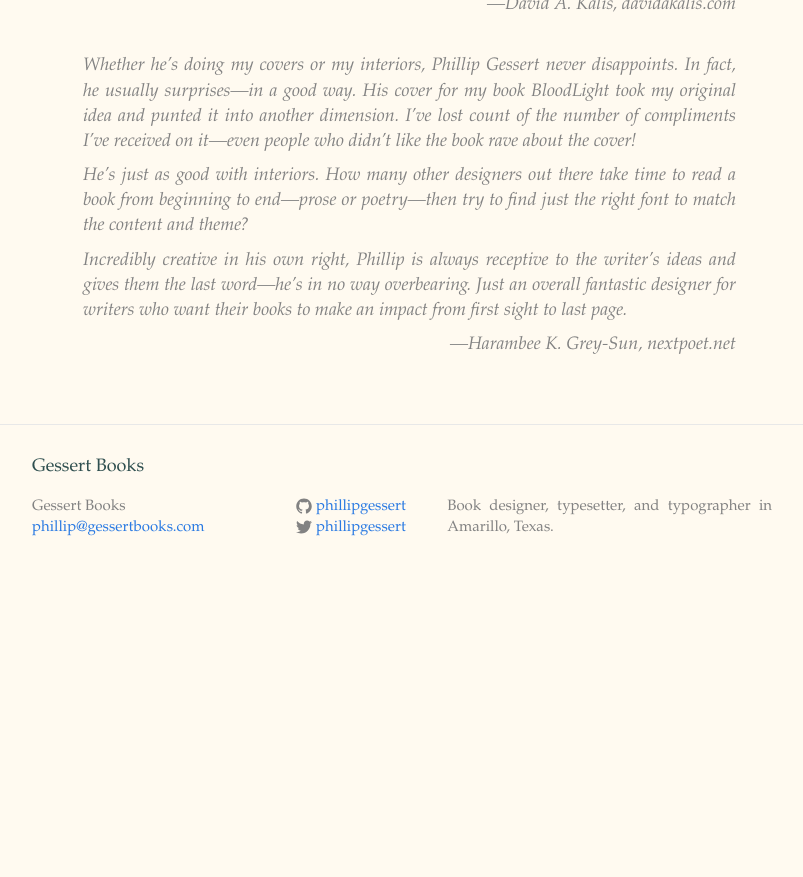
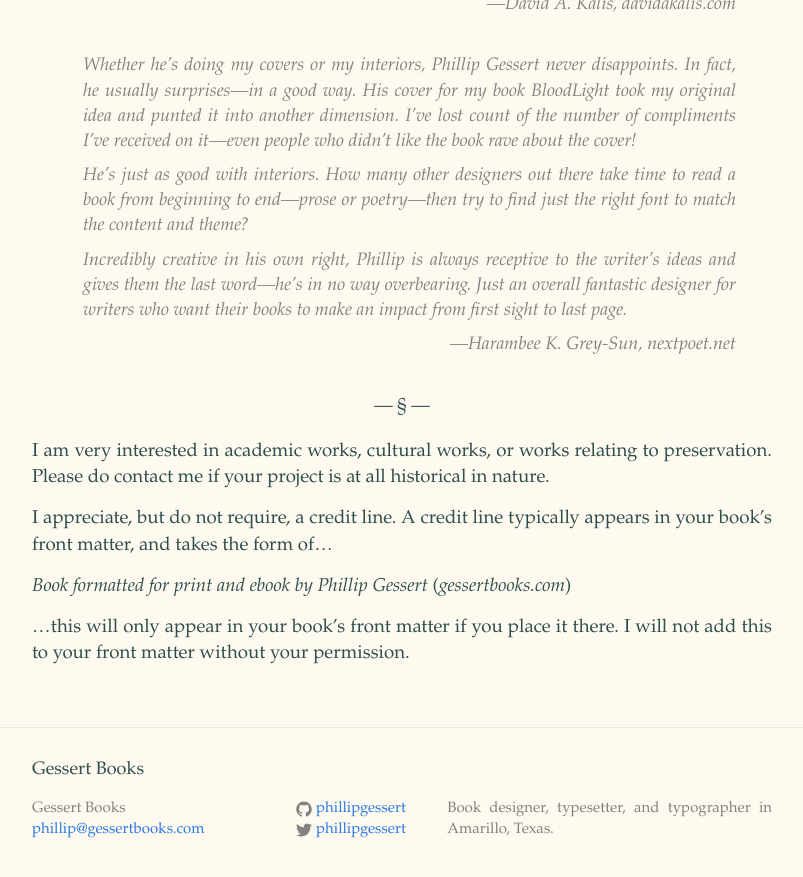
Before and after one commit to phillipgessert/phillipgessert.github.io, a Jekyll site: the page built from index.md, in a window 1280 px wide and 900 px high, scrolled down 2585 px. Shown: the top 877 px of the window, without its empty margins (238-1041 px from the left). Built offline with Jekyll 4.4.1, drawn with Linux system fonts in a browser that asks for light colours; before the commit the page ends 3183 px from its top, so only the background shows below that.

Commit message:
added line about academic works and credit line

```diff
--- a/Gemfile
+++ b/Gemfile
@@ -1,3 +1,4 @@
 source 'https://rubygems.org'
 gem 'jekyll'
+gem 'typogruby'
 gem 'jekyll-typogrify'
--- a/index.md
+++ b/index.md
@@ -1,6 +1,7 @@
 ---
 layout: page
 ---
+
 <img src="img/me.jpg" class="avatar">
 
 I’m Phillip Gessert; and I’m a book designer, typesetter and print/ebook formatter in Amarillo, TX. I began building books full time in 2011, and am especially passionate about page typography. I pride myself on building books to the highest standard of quality, both aesthetically and functionally.
@@ -65,3 +66,13 @@ Custom book covers are also available.
 > Incredibly creative in his own right, Phillip is always receptive to the writer’s ideas and gives them the last word—he’s in no way overbearing. Just an overall fantastic designer for writers who want their books to make an impact from first sight to last page.
 >
 > Harambee K. Grey-Sun, nextpoet.net
+
+---
+
+I am very interested in academic works, cultural works, or works relating to preservation. Please do contact me if your project is at all historical in nature.
+
+I appreciate, but do not require, a credit line. A credit line typically appears in your book's front matter, and takes the form of...
+
+*Book formatted for print and ebook by Phillip Gessert* (*gessertbooks.com*)
+
+...this will only appear in your book's front matter if you place it there. I will not add this to your front matter without your permission.
```
Also changed, not shown: faq.md (+2 -0 lines), pricing.md (+1 -1 lines), Gemfile.lock, contact.md (line endings or trailing spaces).
